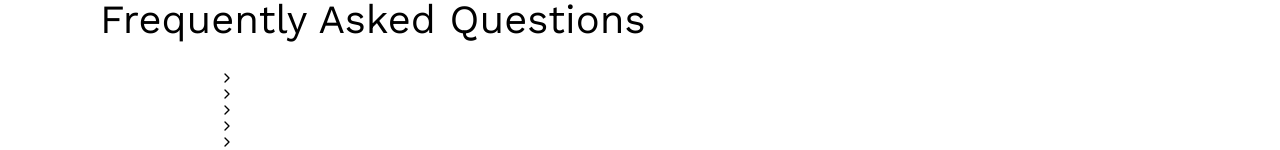
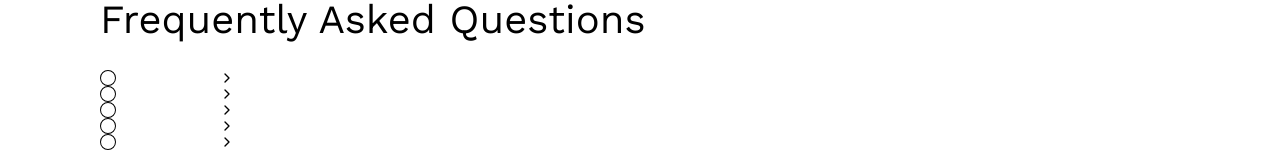
Before and after one commit to Niscolinx/opoko, a React (Vite) app: page /about-us in a window 1280 px wide. Shown: the part 1216-1366 px from the top of the page. Built offline with nearby package versions, Linux system fonts and the light colour scheme.

Commit message:
working on about us

```diff
--- a/src/pages/AboutUs.tsx
+++ b/src/pages/AboutUs.tsx
@@ -158,9 +158,17 @@ function AboutUs() {
                   className="flex items-center justify-between"
                 >
                   <p>
-
+                    <span>
+                      {item.question === question ? (
+                        <BsRecordCircle />
+                      ) : (
+                        <BsCircle />
+                      )}
+                    </span>
                   </p>
-                  <span><FiChevronRight/></span>
+                  <span>
+                    <FiChevronRight />
+                  </span>
                 </label>
               </div>
             ))}
```
